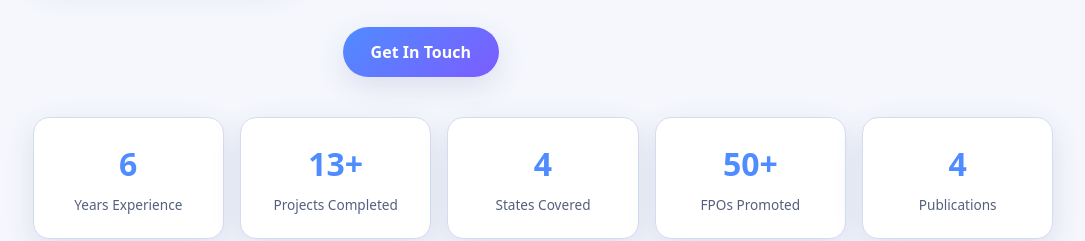
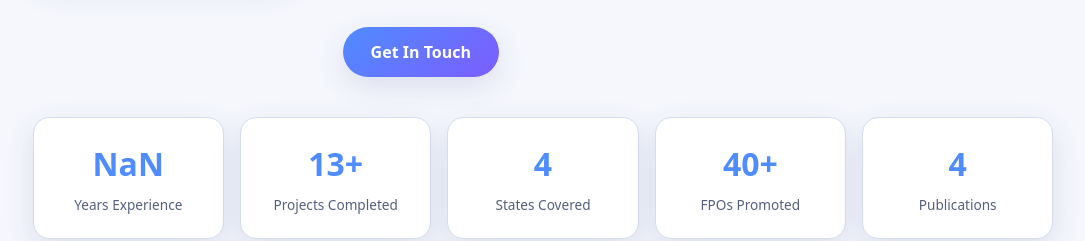
Before and after one commit to Ramkirankavadi/ramkiran-kavadi-portfolio, a plain HTML site: page index.html in a window 1280 px wide. Shown: the part 1400-1641 px from the top of the page, without its empty margins (97-1182 px from the left). Drawn offline with Linux system fonts and the light colour scheme.

Commit message:
Update statistics in index.html

```diff
--- a/index.html
+++ b/index.html
@@ -122,10 +122,10 @@ footer h3{color:var(--accent);margin-bottom:10px}footer p,footer a{display:block
     </div>
   </div>
   <div class="stats rv">
-    <div class="stat"><b data-n="6">0</b><span>Years Experience</span></div>
+    <div class="stat"><b data-n="7+">0</b><span>Years Experience</span></div>
     <div class="stat"><b data-n="13">0</b><span>Projects Completed</span></div>
     <div class="stat"><b data-n="4">0</b><span>States Covered</span></div>
-    <div class="stat"><b data-n="50">0</b><span>FPOs Promoted</span></div>
+    <div class="stat"><b data-n="40">0</b><span>FPOs Promoted</span></div>
     <div class="stat"><b data-n="4">0</b><span>Publications</span></div>
   </div>
 </section>
```
